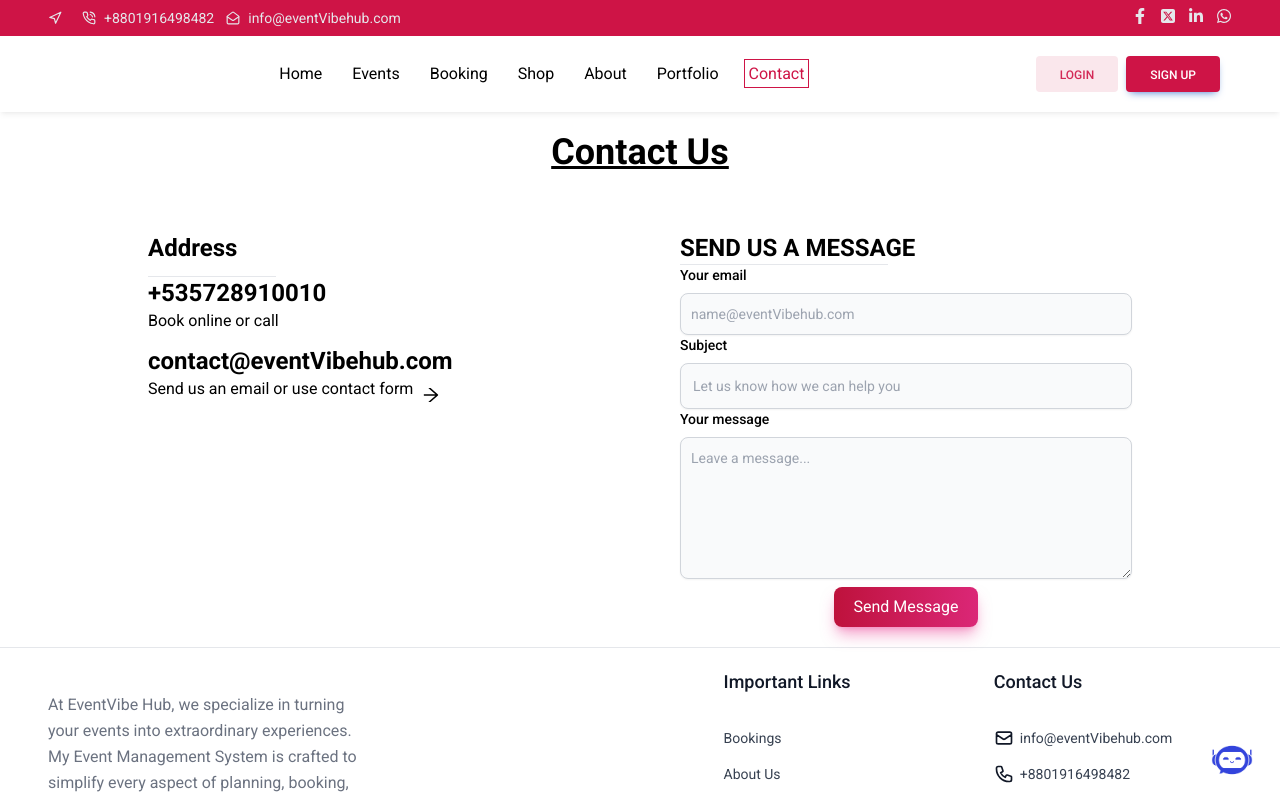
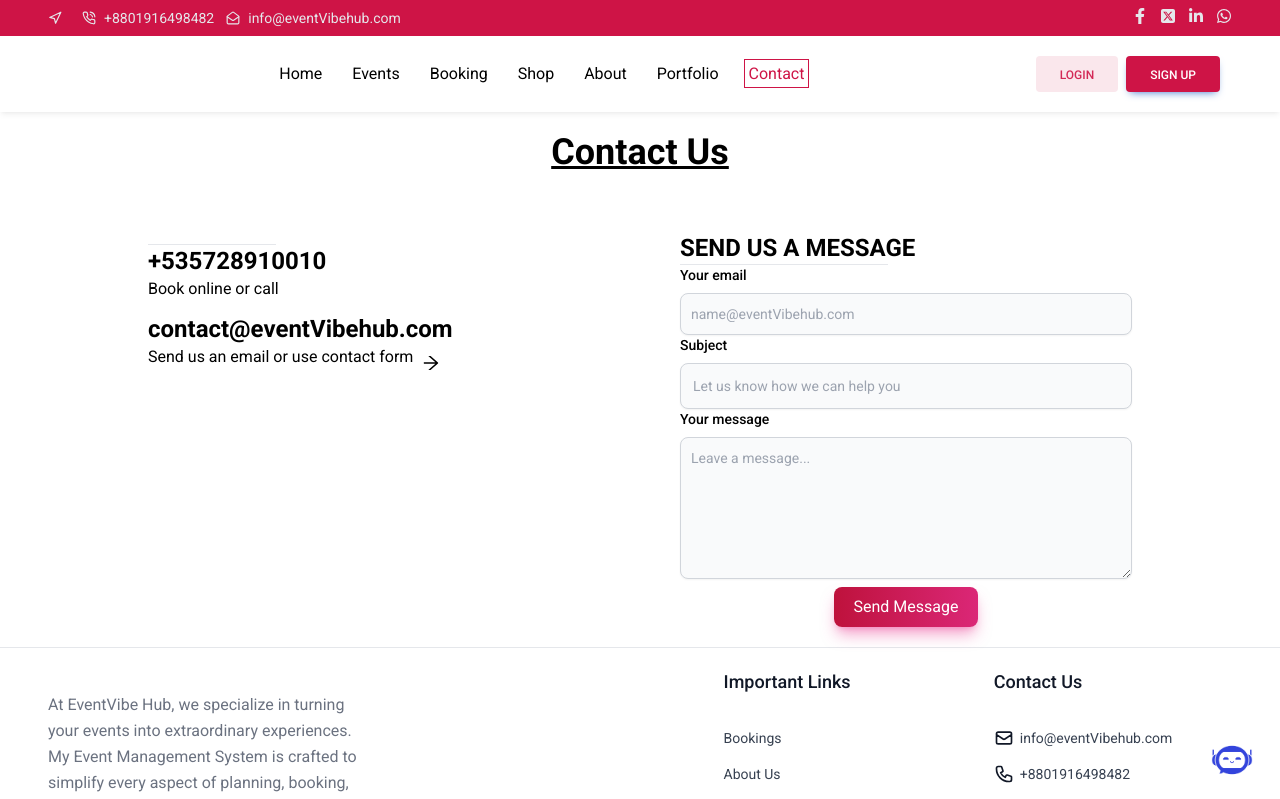
Before and after one commit to Mehak6902/Event-HUB, a React (Vite) app: page /contact in a window 1280 px wide. Shown: the top 799 px of the page. Built offline with nearby package versions, Linux system fonts and the light colour scheme; what react-chatbot-kit would draw is missing.

Commit message:
updated readme

```diff
--- a/src/pages/contact/Contact.jsx
+++ b/src/pages/contact/Contact.jsx
@@ -43,7 +43,7 @@ const Contact = () => {
       <div className="mt-10 p-5 flex flex-col md:flex-row max-w-5xl mx-auto text-black ">
         <div className=" md:w-1/2">
           {/* <img src={logo} alt="" className="w-32" /> */}
-          <h2 className="text-2xl font-semibold  mb-3">Address</h2>
+          <h2 className="text-2xl font-semibold  mb-3"></h2>
           <hr className="w-32 " />
           <h2 className="text-2xl font-semibold">+535728910010  </h2>
           <p className="text-base mb-3">Book online or call</p>
```
Also changed, not shown: 1 other file (tests, documents, lock files or other folders).
